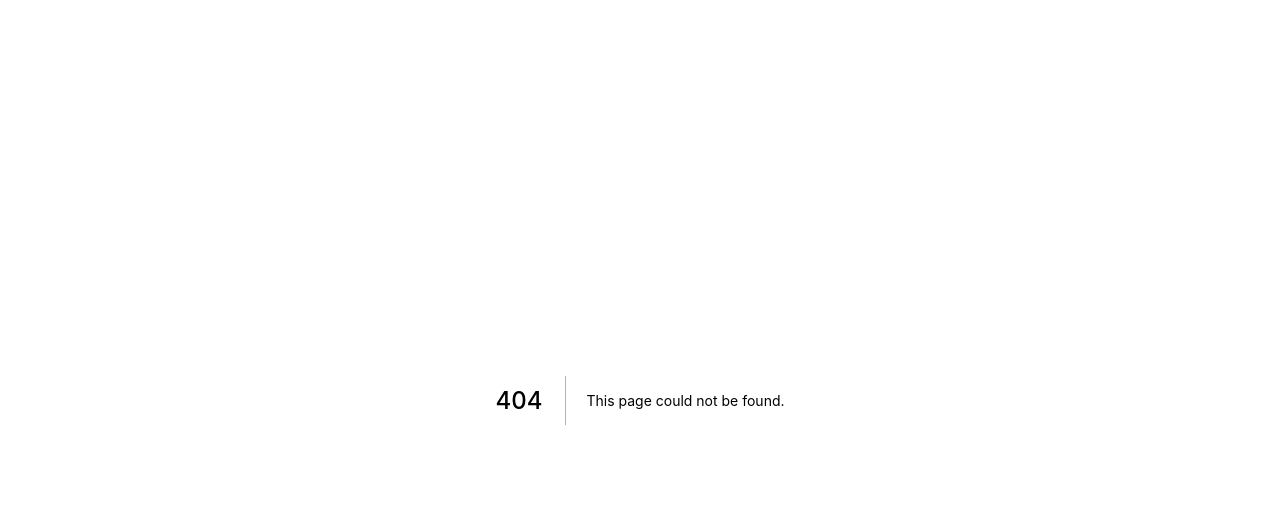
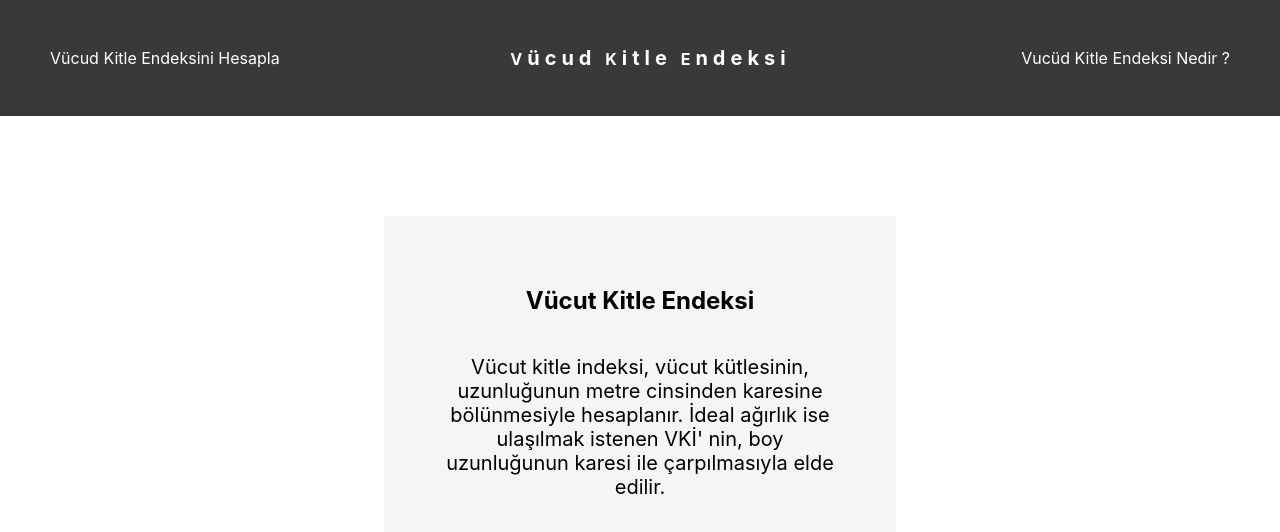
Before and after one commit to ozkalai/BMI, a Next.js app: page /about in a window 1280 px wide. Before the commit this address had no page. Shown: the top 532 px of the page. Built offline with nearby package versions, Linux system fonts and the light colour scheme.

Commit message:
about page fixed

```diff
--- /dev/null
+++ b/pages/about.js
@@ -0,0 +1,11 @@
+import Calculator from "../components/Calculator";
+import Navigation from "../components/Navigation/Navigation";
+import Info from "../components/Info";
+const About = () => (
+  <>
+    <Navigation />
+    <Info />
+  </>
+);
+
+export default About;
```
